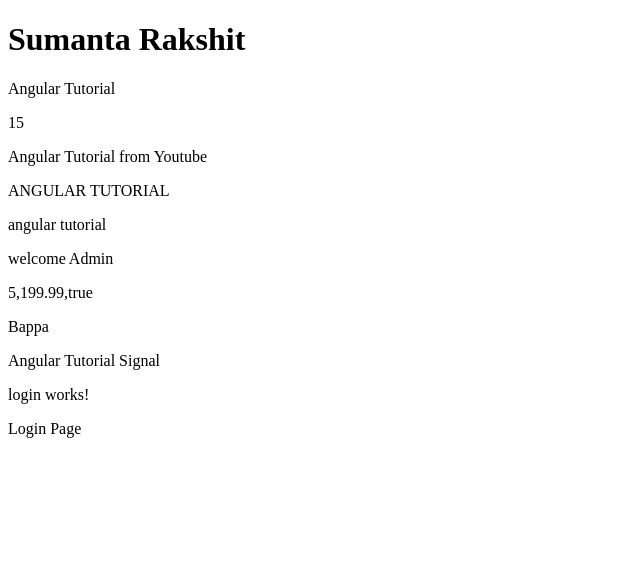
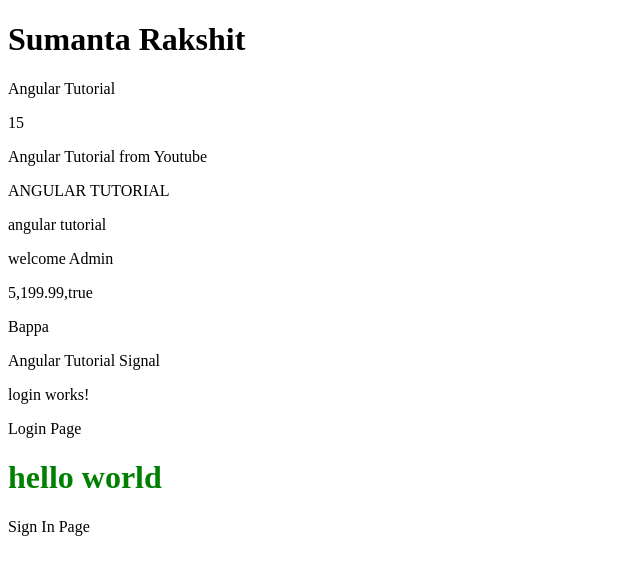
Before and after one commit to sumantahitk/Angular21, an Angular app: page / in a window 1280 px wide. Shown: the top 574 px of the page, without its empty margins (0-640 px from the left). Built offline with nearby package versions, Linux system fonts and the light colour scheme.

Commit message:
custom component

```diff
--- a/src/app/app.html
+++ b/src/app/app.html
@@ -21,3 +21,5 @@
 <p>{{title()}}</p>
 
 <app-login></app-login>
+
+<app-signin></app-signin>
--- a/src/app/app.ts
+++ b/src/app/app.ts
@@ -1,10 +1,11 @@
 import { Component, signal } from '@angular/core';
 import { RouterOutlet } from '@angular/router';
 import { Login } from './login/login';
+import { SigninComponent } from './signin/signin';
 
 @Component({
   selector: 'app-root',
-  imports:[Login],
+  imports:[Login,SigninComponent],
   templateUrl: './app.html',
   styleUrl: './app.css'
 })
--- /dev/null
+++ b/src/app/signin/signin.css
@@ -0,0 +1,3 @@
+h1{
+    color: green;
+}
--- /dev/null
+++ b/src/app/signin/signin.html
@@ -0,0 +1,2 @@
+<h1>hello world</h1>
+<p>{{title}}</p>
--- /dev/null
+++ b/src/app/signin/signin.ts
@@ -0,0 +1,17 @@
+import { Component } from "@angular/core";
+
+@Component({
+    selector:'app-signin',
+    templateUrl:'./signin.html',
+    styleUrls:['./signin.css'],
+    // template:`<h2>Sign In </h2>`,
+    // styles:[`
+    //     h2{
+    //     color:blue;
+    //     }
+    //     `]
+})
+
+export class SigninComponent{
+    title='Sign In Page';
+}
```
